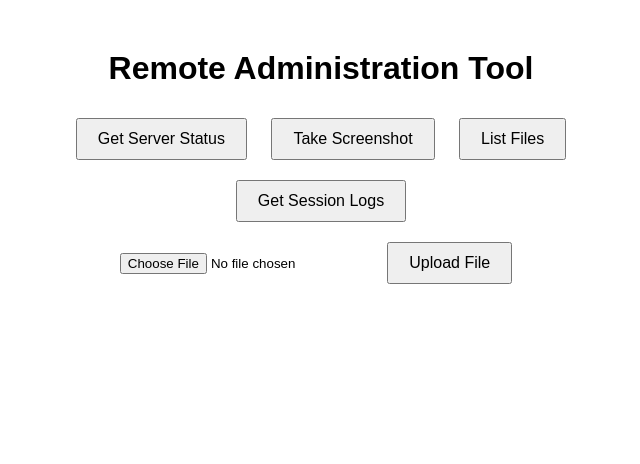
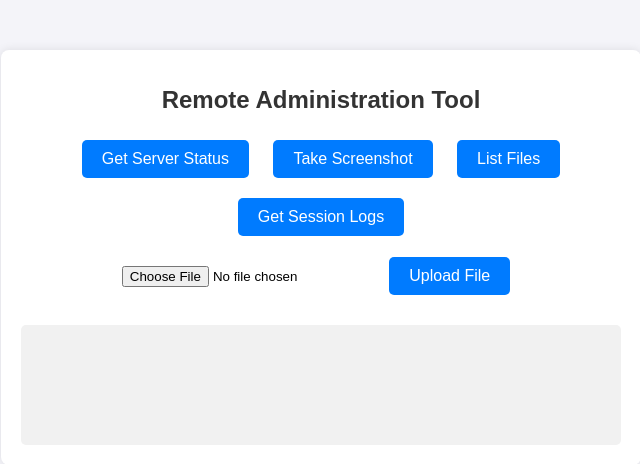
Before and after one commit to SleepTheGod/SimpleC2, a Flask app: template templates/index.html in a window 1280 px wide. Shown: the top 464 px of the page, without its empty margins (319-959 px from the left). Run offline with Flask 3, Linux system fonts and the light colour scheme; the template is opened without the code that fills it, so the values that code supplies are empty.

Commit message:
Update index.html

```diff
--- a/templates/index.html
+++ b/templates/index.html
@@ -7,16 +7,55 @@
     <style>
         body {
             font-family: Arial, sans-serif;
+            margin: 0;
+            padding: 0;
+            background-color: #f4f4f9;
         }
         .container {
             max-width: 600px;
             margin: 50px auto;
             text-align: center;
+            background-color: #fff;
+            padding: 20px;
+            border-radius: 8px;
+            box-shadow: 0 0 10px rgba(0, 0, 0, 0.1);
+        }
+        h1 {
+            font-size: 24px;
+            color: #333;
         }
         button {
             margin: 10px;
             padding: 10px 20px;
             font-size: 16px;
+            background-color: #007BFF;
+            color: white;
+            border: none;
+            border-radius: 5px;
+            cursor: pointer;
+            transition: background-color 0.3s;
+        }
+        button:hover {
+            background-color: #0056b3;
+        }
+        input[type="file"] {
+            margin-top: 20px;
+        }
+        #output {
+            margin-top: 20px;
+            padding: 10px;
+            background-color: #f1f1f1;
+            border-radius: 5px;
+            color: #333;
+            white-space: pre-wrap;
+            word-wrap: break-word;
+            min-height: 100px;
+        }
+        .loading {
+            color: #28a745;
+        }
+        .error {
+            color: #dc3545;
         }
     </style>
 </head>
@@ -35,15 +74,25 @@
     </div>
 
     <script>
+        function displayOutput(message, isError = false) {
+            const outputElement = document.getElementById('output');
+            outputElement.innerText = message;
+            outputElement.classList.remove('loading');
+            outputElement.classList.add(isError ? 'error' : '');
+        }
+
         function getStatus() {
+            displayOutput("Loading...", true);
             fetch('/status')
                 .then(response => response.json())
                 .then(data => {
-                    document.getElementById('output').innerText = JSON.stringify(data);
-                });
+                    displayOutput(JSON.stringify(data, null, 2));
+                })
+                .catch(error => displayOutput(`Error: ${error}`, true));
         }
 
         function takeScreenshot() {
+            displayOutput("Taking screenshot...", true);
             fetch('/screenshot')
                 .then(response => response.blob())
                 .then(blob => {
@@ -52,35 +101,42 @@
                     img.src = url;
                     document.getElementById('output').innerHTML = '';
                     document.getElementById('output').appendChild(img);
-                });
+                })
+                .catch(error => displayOutput(`Error: ${error}`, true));
         }
 
         function listFiles() {
+            displayOutput("Loading files...", true);
             fetch('/files')
                 .then(response => response.json())
                 .then(data => {
-                    document.getElementById('output').innerText = JSON.stringify(data);
-                });
+                    displayOutput(JSON.stringify(data, null, 2));
+                })
+                .catch(error => displayOutput(`Error: ${error}`, true));
         }
 
         function getLogs() {
+            displayOutput("Loading logs...", true);
             fetch('/logs')
                 .then(response => response.json())
                 .then(data => {
-                    document.getElementById('output').innerText = JSON.stringify(data);
-                });
+                    displayOutput(JSON.stringify(data, null, 2));
+                })
+                .catch(error => displayOutput(`Error: ${error}`, true));
         }
 
         function uploadFile() {
             const formData = new FormData(document.getElementById('uploadForm'));
+            displayOutput("Uploading file...", true);
             fetch('/upload', {
                 method: 'POST',
                 body: formData
             })
                 .then(response => response.json())
                 .then(data => {
-                    document.getElementById('output').innerText = JSON.stringify(data);
-                });
+                    displayOutput(JSON.stringify(data, null, 2));
+                })
+                .catch(error => displayOutput(`Error: ${error}`, true));
         }
     </script>
 </body>
```
